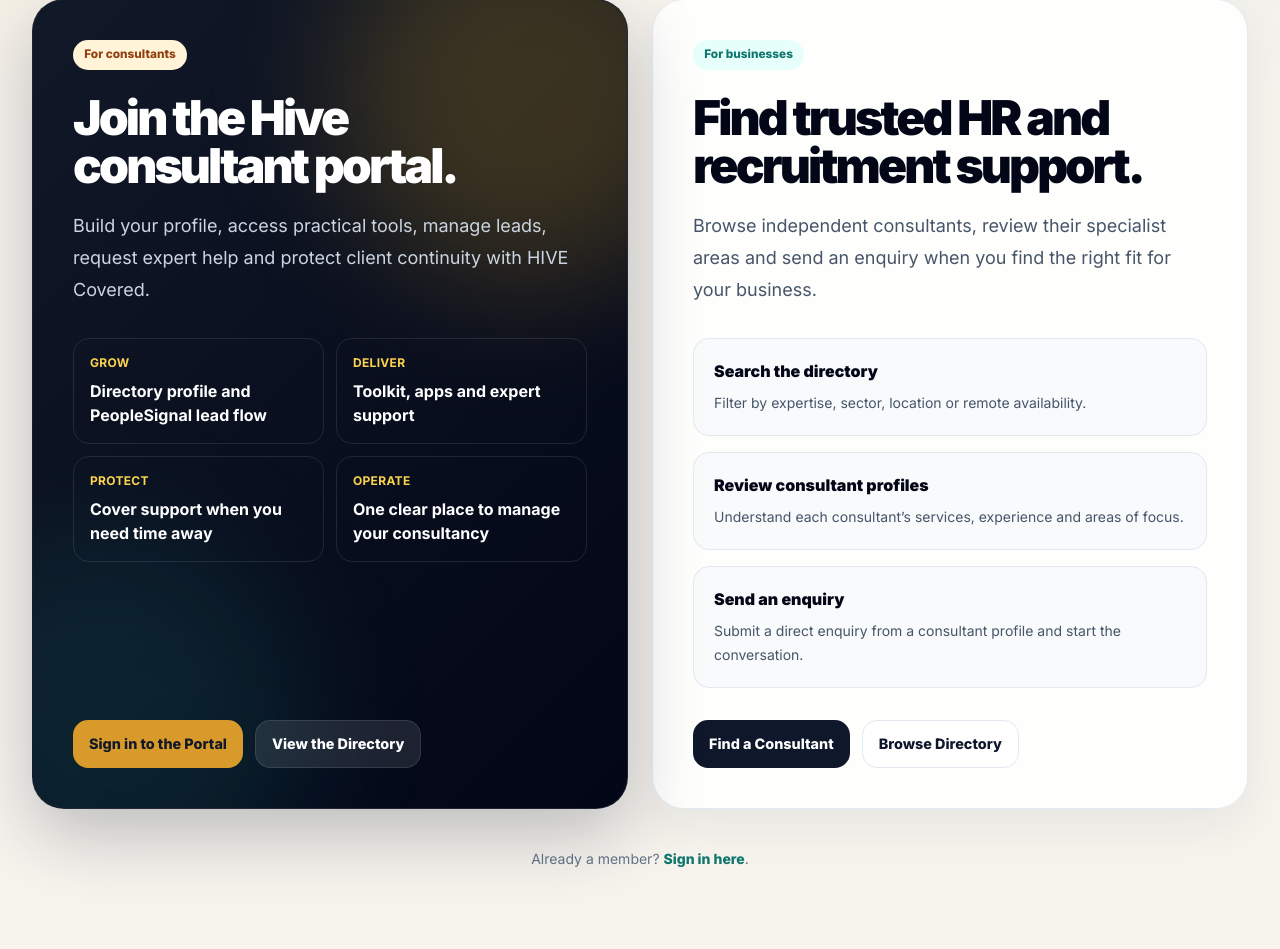
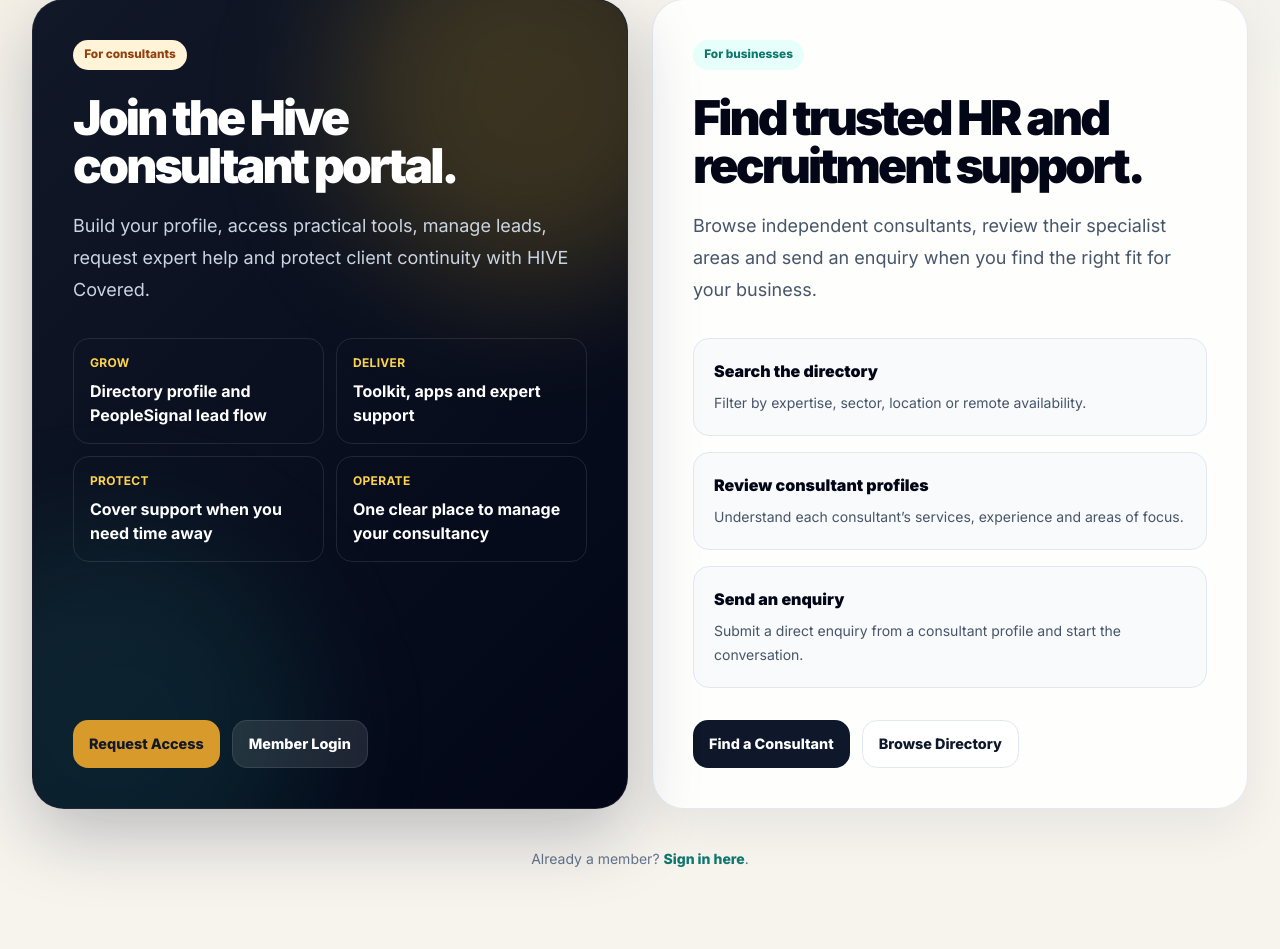
Before and after one commit to Dolman17/hive, a Flask app: page / in a window 1280 px wide. Shown: the part 411-1360 px from the top of the page. Run offline with Flask 3, Linux system fonts and the light colour scheme; some libraries are stand-ins or nearby versions.

Commit message:
Point consultant landing CTA to join page

```diff
--- a/templates/public_landing.html
+++ b/templates/public_landing.html
@@ -60,8 +60,8 @@
             </div>
 
             <div class="relative mt-8 flex flex-wrap gap-3">
-                <a href="{{ url_for('login') }}" class="hive-button hive-button-gold">Sign in to the Portal</a>
-                <a href="{{ url_for('public_directory.directory_index') }}" class="hive-button bg-white/10 text-white border border-white/10 hover:bg-white/15">View the Directory</a>
+                <a href="{{ url_for('public_directory.join') }}" class="hive-button hive-button-gold">Request Access</a>
+                <a href="{{ url_for('login') }}" class="hive-button bg-white/10 text-white border border-white/10 hover:bg-white/15">Member Login</a>
             </div>
         </article>
 
```
